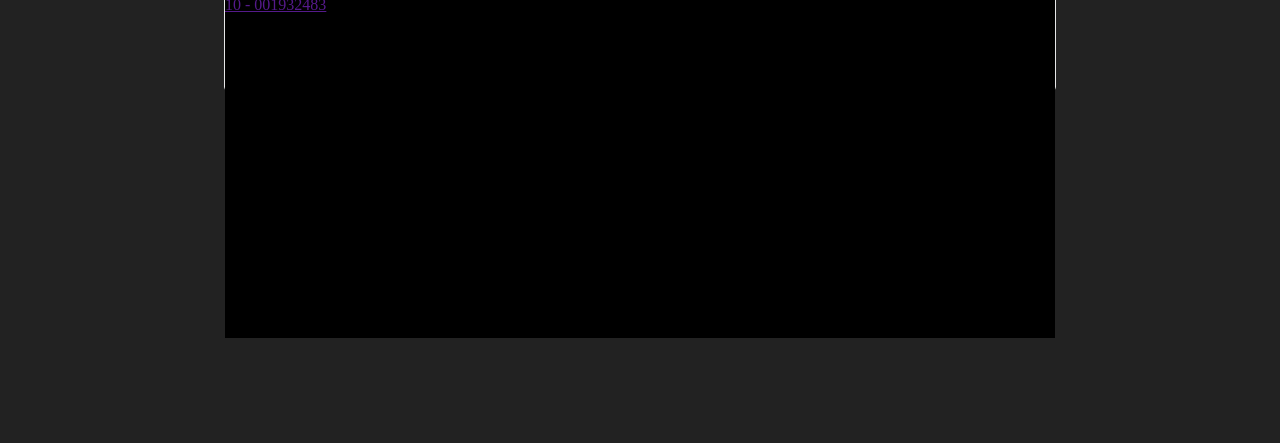
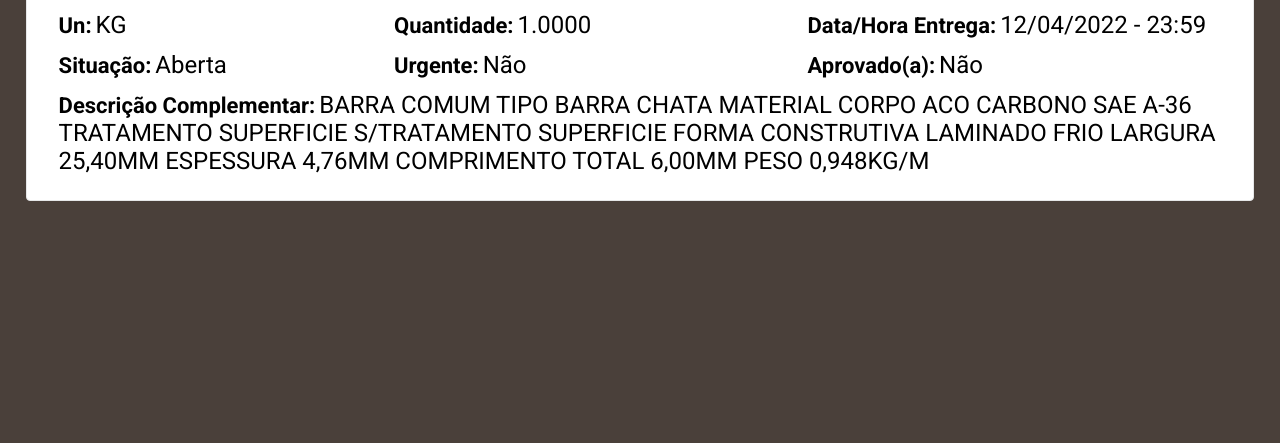
Before and after one commit to ACB-Applications/card-item-almox, a plain HTML site: page index.html in a window 1280 px wide. Shown: the part 357-800 px from the top of the page. Drawn offline with Linux system fonts and the light colour scheme.

Commit message:
Update style.css

```diff
--- a/style.css
+++ b/style.css
@@ -1,28 +1,94 @@
+@import url('https://fonts.googleapis.com/css2?family=Roboto:wght@100;300;400;500;700;900&display=swap');
+
 * {
   margin: 0;
   padding: 0;
-  background-color: black;
   box-sizing: border-box;
+}
+
+body {
+  background: #4A403A;
 }
 
 .container {
   width: 100vw;
   height: 100vh;
+  margin-left: auto;
+  margin-right: auto;
   display: flex;
-  flex-direction: row;
   justify-content: center;
   align-items: center;
-  background: #222;
 }
 
 .card {
-  width: 65%;
-  height: 12%;
-  position: relative;
-  display: flex;
-  flex-direction: column;
+  width: 96%;
+  margin: 0;
+  padding: 0;
+  background: #FFFFFF;
   border: 1px solid #e6e7e8;
   border-radius: 4px;
-  background-color: #fff;
-  background-clip: border-box;
 }
+
+.card-body {
+  position: relative;
+  padding: 25px 32px 25px 32px;
+  font-family: "Roboto", sans-serif;
+}
+
+.req-id-title {
+  position: relative;
+  margin-bottom: 16px;
+}
+
+.req-id-title a {
+  text-decoration: none;
+  font-weight: 400;
+  font-size: 36px;
+  color: #000;
+}
+
+.req-id-title a:hover {
+  color: #42C2FF;
+}
+
+.description-item {
+  position: relative;
+  margin-bottom: 14px;
+}
+
+.content {
+  display: flex;
+  position: relative;
+  margin-bottom: 14px;
+  justify-content: space-between;
+}
+
+.content-un {
+  width: 186px;
+  height: 26px;
+}
+
+.content-quantidade {
+  width: 264px;
+  height: 26px;
+}
+
+.content-data-hora {
+  width: 414px;
+  height: 26px;
+}
+
+.content-situacao {
+  width: 186px;
+  height: 26px;
+}
+
+.content-urgente {
+  width: 264px;
+  height: 26px;
+}
+
+.content-aprovado {
+  width: 414px;
+  height: 26px;
+}
```
